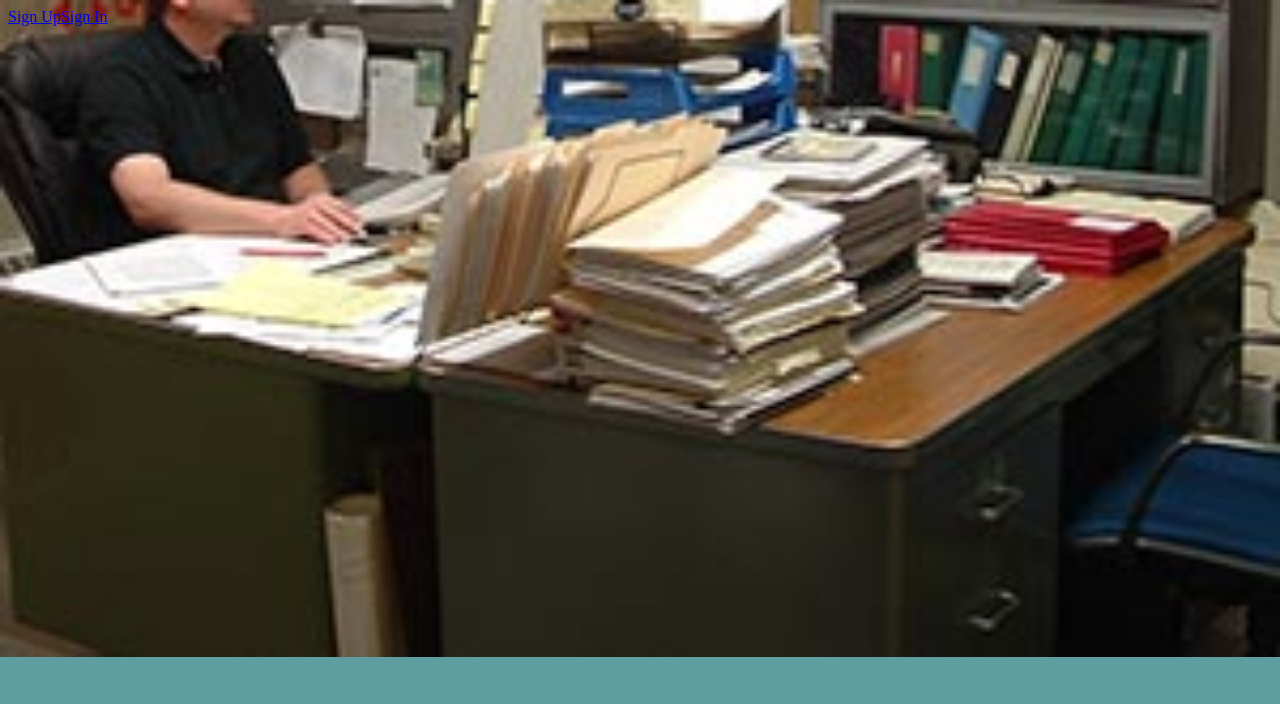
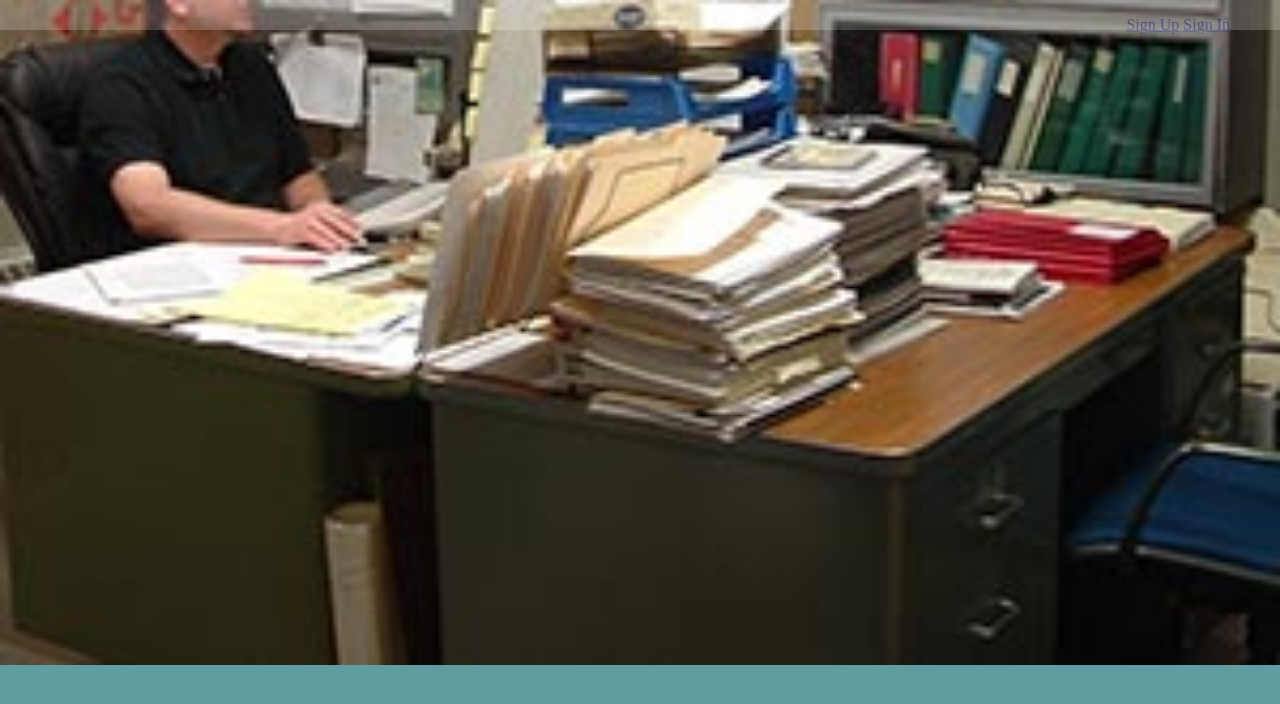
Before and after one commit to CodenNerd/MyDiary, a website: page UI/index.html in a window 1280 px wide. Drawn offline with Linux system fonts and the light colour scheme.

Commit message:
Few CSS inclusions

```diff
--- a/UI/index.html
+++ b/UI/index.html
@@ -11,18 +11,31 @@
 			background-repeat: no-repeat;
 			background-position: center;
 			background-size: 100%;
+			margin: 0px;
 		}
 		.nav{
-
+			background-color: white;
+			opacity: 0.2;
+			min-height: 30px;
 		}
-		.nav a{
-
+		.nav ul{
+			float: right;
+			margin-right: 50px;
+		}
+		.nav ul li{
+			display: inline;
+			list-style-type: none;
 		}
 	</style>
 </head>
 <body>
 
-	<div class="nav"><a href="signup.html">Sign Up</a><a href="signin.html">Sign In</a></div>
+	<div class="nav">
+		<ul>
+			<a href="signin.html"><li>Sign Up</li></a>
+			<a href="signup.html"><li>Sign In</li></a>
+		</ul>
+	</div>
 
 
 	<!-- <center><div id="container" class="grey">
```
